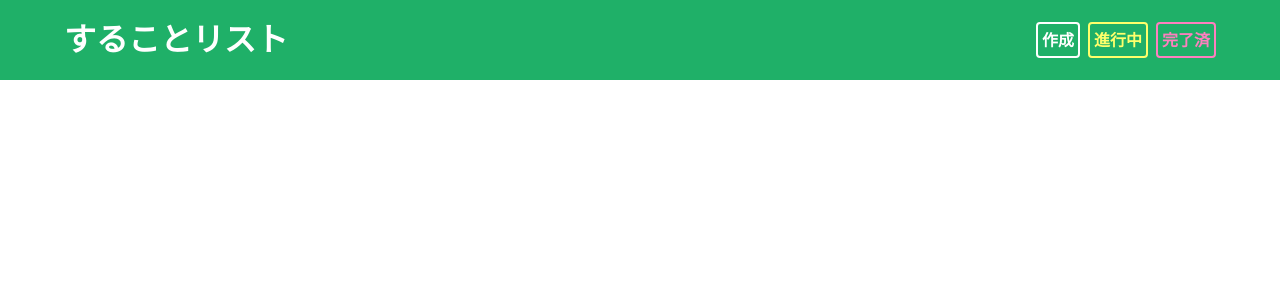
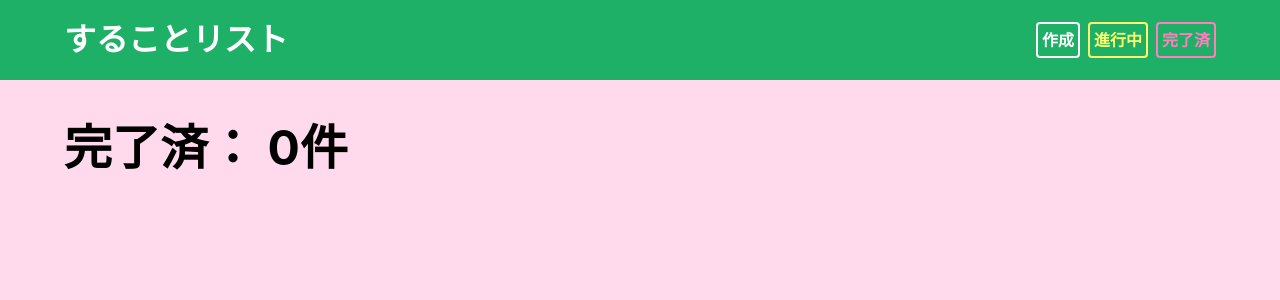
Before and after one commit to kamiyakoh/todoapp--react, a React (Create React App) app: page /comp in a window 1280 px wide. Before the commit this address had no page. Shown: the top 300 px of the page. Built offline with nearby package versions, Linux system fonts and the light colour scheme.

Commit message:
Comp.jsx作成

```diff
--- /dev/null
+++ b/src/Comp.jsx
@@ -0,0 +1,44 @@
+import { useState, useEffect } from 'react';
+import toast, { Toaster } from 'react-hot-toast';
+/** @jsxImportSource @emotion/react */
+// import { css } from '@emotion/react';
+import { bgLightPink, fs3, sec, toastBoard } from './const';
+import Container from './Container';
+// import Button from './Button';
+import Wrapper from './Wrapper';
+import Compboard from './Compboard';
+
+function Comp({ comp, setNewComp }) {
+  const compBoards = comp;
+  const [compCount, setcompCount] = useState(0);
+  useEffect(() => setcompCount(comp.length), [comp]);
+  const toastDel = () => toast('削除しました', { icon: '🚮' });
+
+  return (
+    <div css={[sec, bgLightPink]}>
+      <Container>
+        <h2 css={fs3}>完了済： {compCount}件</h2>
+        <Wrapper>
+          {compBoards.map((obj) => (
+            <Compboard
+              comp={comp}
+              boardId={obj.id}
+              title={obj.title}
+              key={obj.id}
+              setNewComp={setNewComp}
+              toastDel={toastDel}
+            />
+          ))}
+        </Wrapper>
+        <Toaster
+          toastOptions={{
+            className: '',
+            style: toastBoard,
+          }}
+        />
+      </Container>
+    </div>
+  );
+}
+
+export default Comp;
--- a/src/Compboard.jsx
+++ b/src/Compboard.jsx
@@ -4,7 +4,7 @@ import { mq, pink, blue, size2, textPink } from './const';
 import Board from './Board';
 import Button from './Button';
 
-function Compboard({ boardId, title, checked, handleBoard, onToggle }) {
+function Compboard({ comp, boardId, title, setNewComp, toastDel }) {
   const boardInner = css`
     display: grid;
     grid-template-columns: 1fr auto;
@@ -28,38 +28,28 @@ function Compboard({ boardId, title, checked, handleBoard, onToggle }) {
     }
   `;
 
-  const compBoards = JSON.parse(localStorage.getItem('comp'));
+  const compBoards = comp;
   const board = compBoards.find((b) => b.id === boardId);
-  // activeから削除
+  // compから削除
   const del = () => {
     delete compBoards[boardId];
     const filteredComp = compBoards.filter(Boolean);
-    const fixedIdActive = filteredComp.map((item, index) => {
+    const fixedIdComp = filteredComp.map((item, index) => {
       console.log();
       return {
         ...item,
         id: index,
       };
     });
-    localStorage.setItem('comp', JSON.stringify(fixedIdActive));
-    handleBoard();
+    setNewComp(fixedIdComp);
+    toastDel();
   };
 
   return (
     <Board cssName={pink}>
       <div css={boardInner}>
         <div>
-          <h3>
-            <input
-              type='checkbox'
-              css={css`
-                vertical-align: middle;
-              `}
-              checked={checked}
-              onChange={onToggle}
-            />
-            {title}
-          </h3>
+          <h3>{title}</h3>
           <ul>
             {board.tasks.map((task) => (
               <li key={task.taskNum} css={textPink}>
--- a/src/const.js
+++ b/src/const.js
@@ -34,6 +34,9 @@ export const textYellow = css`
 `;
 export const bgLightYellow = css`
   background: #fbfbab;
+`;
+export const bgLightPink = css`
+  background: #ffd9ec;
 `;
 export const dInline = css`
   display: inline;
--- a/src/router/Router.jsx
+++ b/src/router/Router.jsx
@@ -3,6 +3,7 @@ import { Route, Routes } from 'react-router-dom';
 import New from '../New';
 import Active from '../Active';
 import EditActive from '../EditActive';
+import Comp from '../Comp';
 
 function Router() {
   // 進行中
@@ -47,6 +48,10 @@ function Router() {
           element={<EditActive active={active} setNewActive={setNewActive} />}
         />
       </Route>
+      <Route
+        path='comp'
+        element={<Comp comp={comp} setNewComp={setNewComp} />}
+      />
     </Routes>
   );
 }
```
